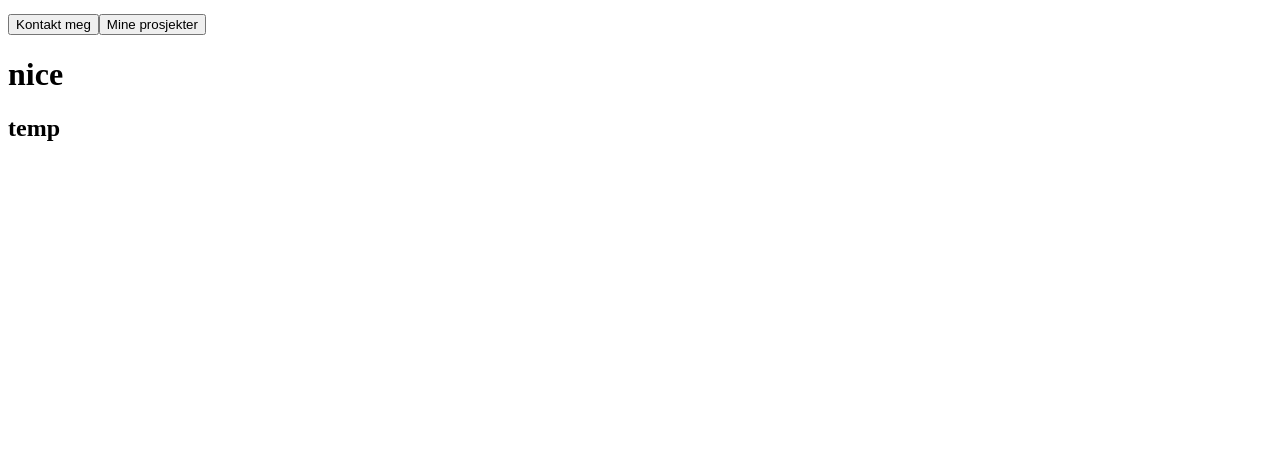
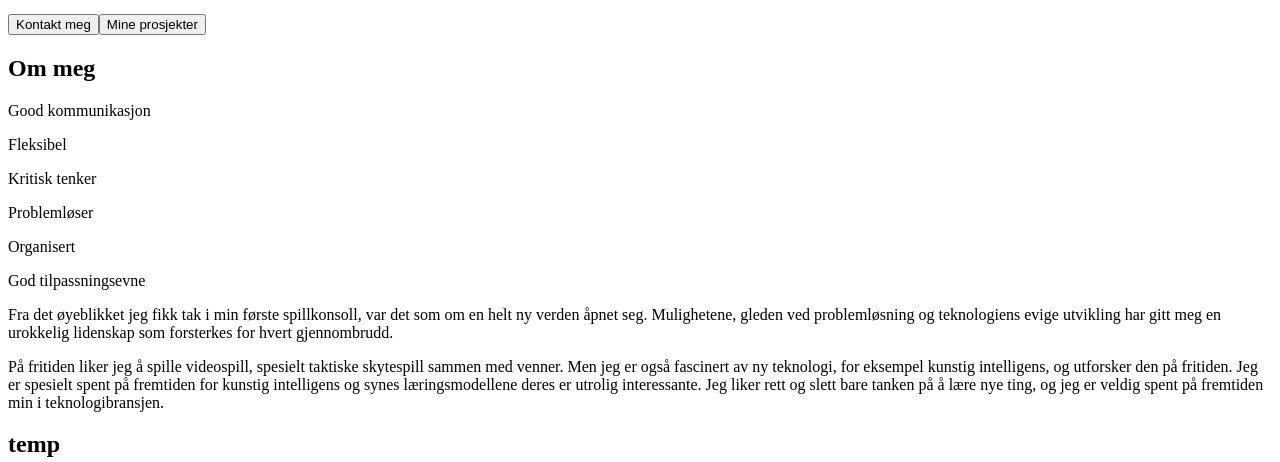
Before and after one commit to JorgenKH04/Portofolio, a React (Vite) app: page / in a window 1280 px wide. Shown: the part 1074-1536 px from the top of the page. Before the commit the page ends 1235 px from the top, so only its background shows below. Built offline with nearby package versions, Linux system fonts and the light colour scheme.

Commit message:
feat(New component): :sparkles: Added new component AboutMeSection

```diff
--- a/src/App.tsx
+++ b/src/App.tsx
@@ -1,6 +1,7 @@
 import { useState } from "react";
 import { LayoutBase } from "./layout/LayoutBase";
 import { Language } from "./data/language";
+import { AboutMeSection } from "./components/Main/AboutMeSection";
 
 function App() {
   const [language, setLanguage] = useState("nb-NO");
@@ -10,7 +11,7 @@ function App() {
 
   return (
     <LayoutBase layout={layout} setLanguage={setLanguage} lang={lang}>
-      <h1>{layout === "pc" ? "nice" : "not nice"}</h1>
+      <AboutMeSection lang={lang} />
     </LayoutBase>
   );
 }
--- /dev/null
+++ b/src/components/Main/AboutMeSection.tsx
@@ -0,0 +1,23 @@
+import { LanguageType } from "../../data/language";
+
+export function AboutMeSection({ lang }: { lang: LanguageType }) {
+  return (
+    <div>
+      <h2>{lang.aboutme}</h2>
+      <div>
+        <div>
+          <p>{lang.communicator}</p>
+          <p>{lang.flexible}</p>
+          <p>{lang.criticalthinker}</p>
+          <p>{lang.problemsolver}</p>
+          <p>{lang.organized}</p>
+          <p>{lang.adaptable}</p>
+        </div>
+        <div>
+          <p>{lang.introparagraph2}</p>
+          <p>{lang.introparagraph3}</p>
+        </div>
+      </div>
+    </div>
+  );
+}
```
